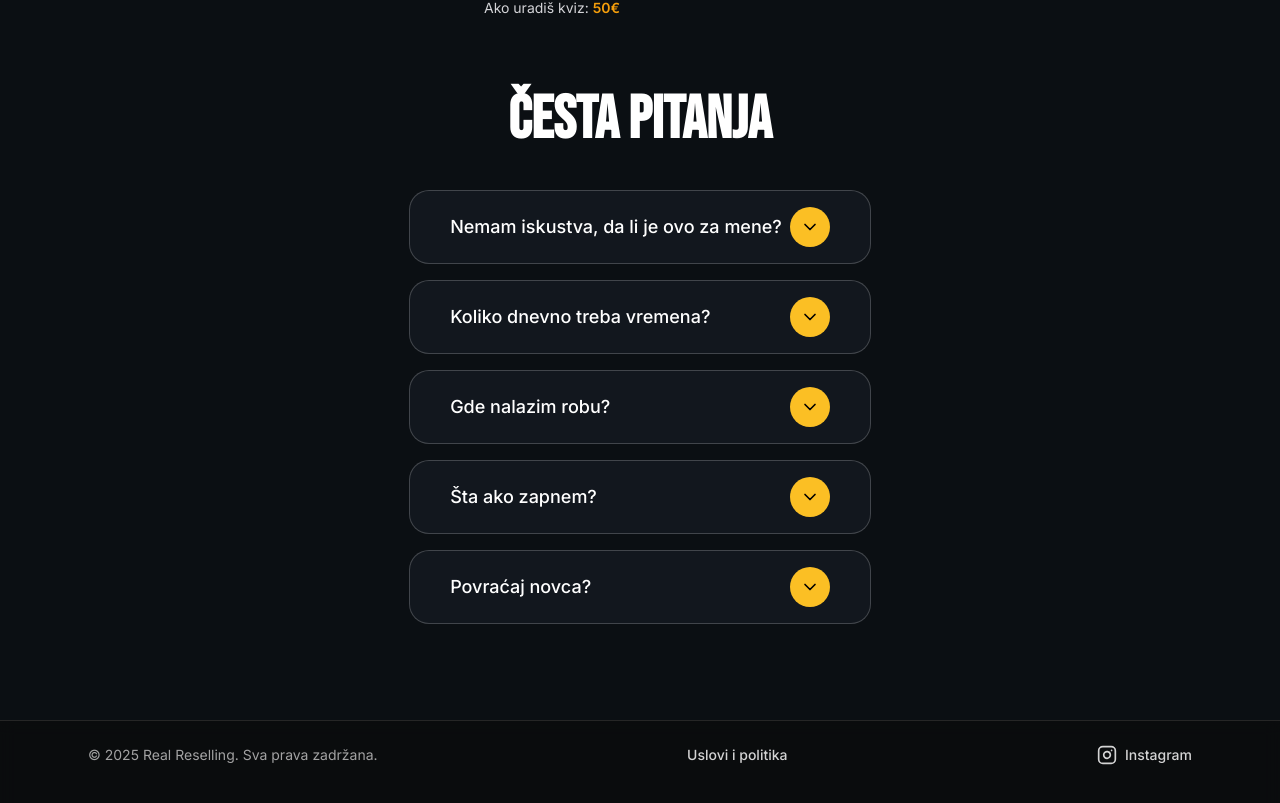
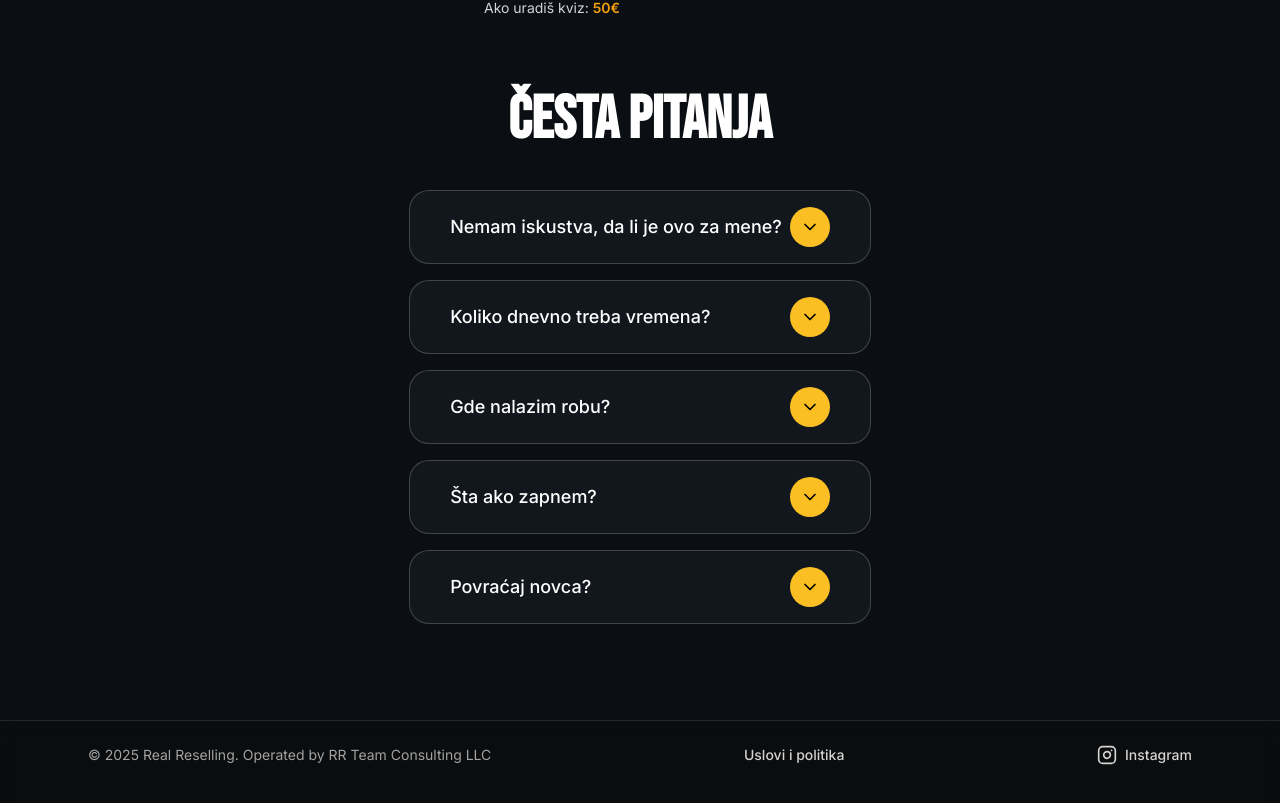
Before and after one commit to lukamacura/realreselling, a Next.js app: page / in a window 1280 px wide. Shown: the part 7891-8694 px from the top of the page. Built offline with nearby package versions, Linux system fonts and the light colour scheme; no server answers.

Commit message:
ispravka

```diff
--- a/components/Footer.tsx
+++ b/components/Footer.tsx
@@ -31,7 +31,7 @@ const Footer: React.FC<FooterProps> = ({
         <div className="flex flex-col sm:flex-row items-center justify-between gap-3 py-6">
           {/* Left: Copyright */}
           <div className="text-sm text-neutral-600 dark:text-neutral-400">
-            © {year} {brandName}. Sva prava zadržana.
+            © {year} {brandName}. Operated by RR Team Consulting LLC
           </div>
 
           {/* Middle: /terms link */}
```
